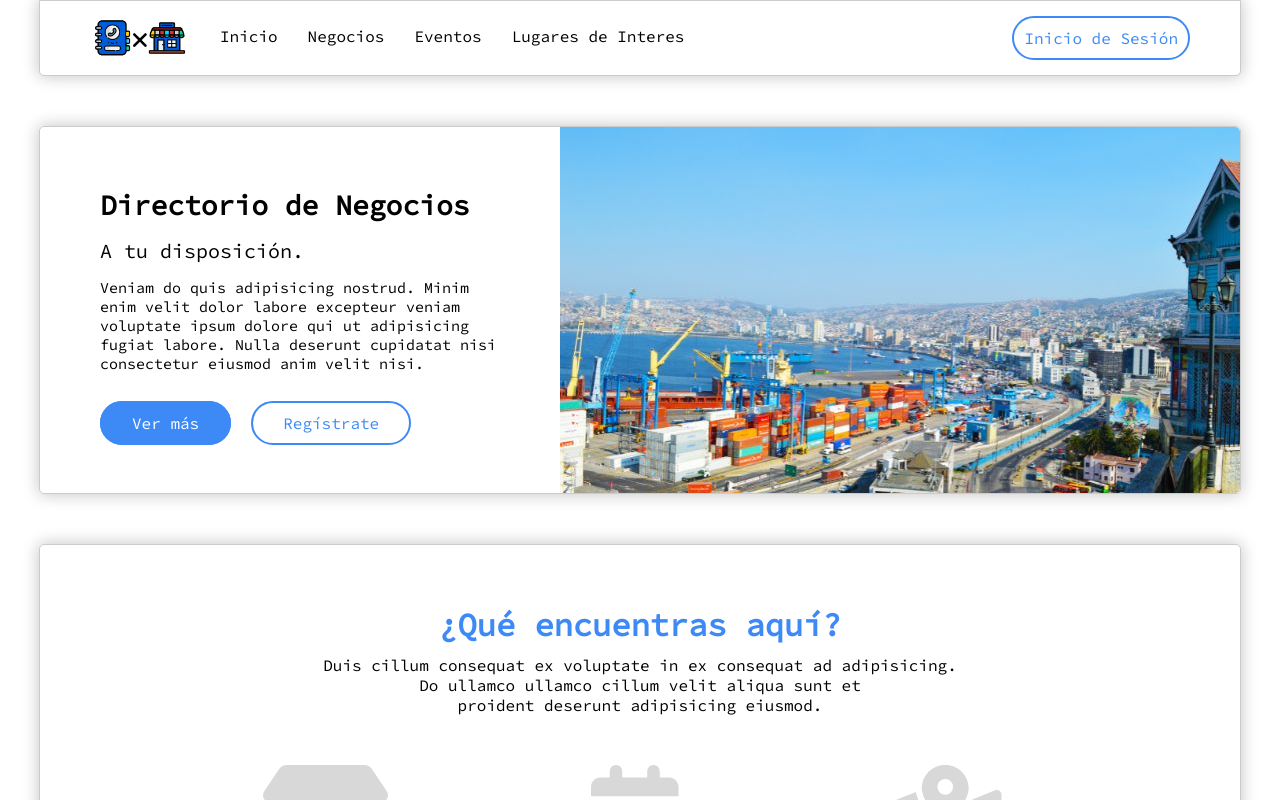
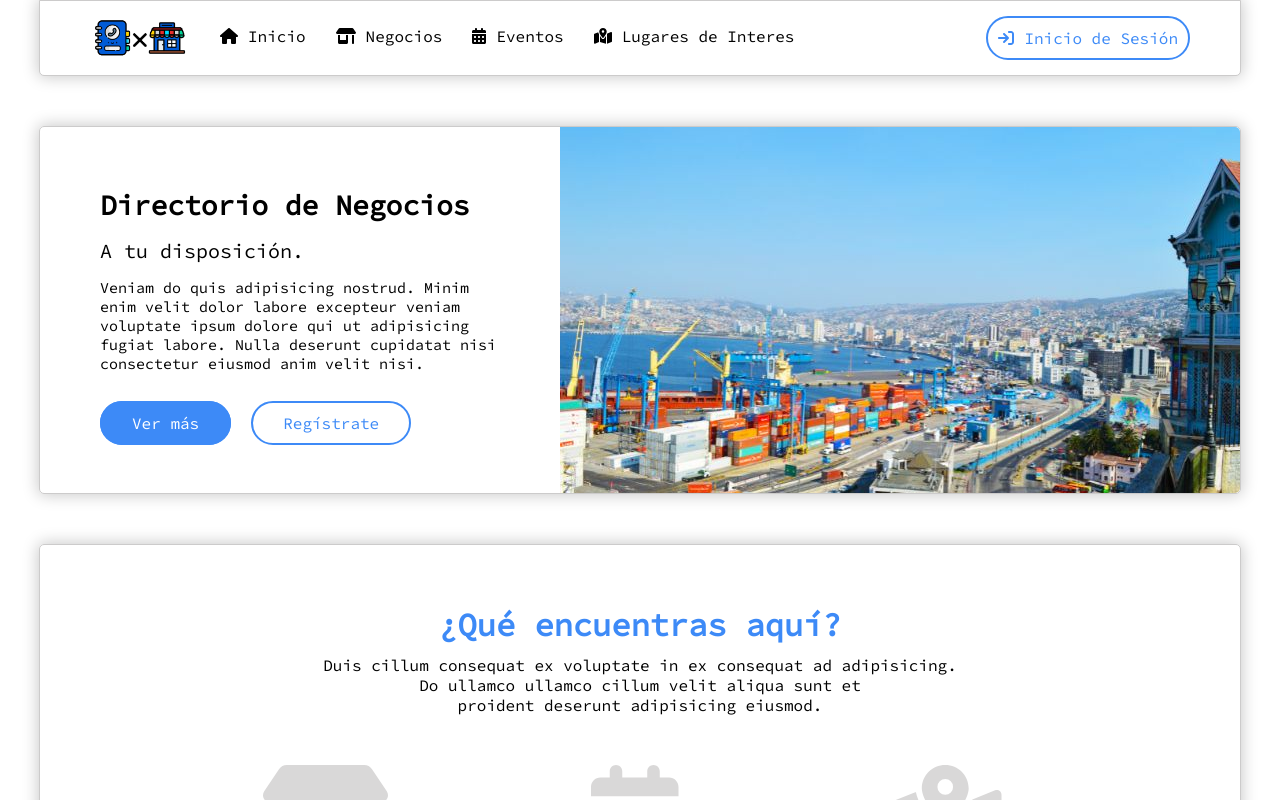
Before and after one commit to Bastian-Parra/proyecto-directorio, a React (Vite) app in the folder directorio-app/: page / in a window 1280 px wide. Shown: the top 800 px of the page. Built offline with nearby package versions, Linux system fonts and the light colour scheme.

Commit message:
Se agregaron iconos al navegador

```diff
--- a/directorio-app/src/components/Navegador.jsx
+++ b/directorio-app/src/components/Navegador.jsx
@@ -1,4 +1,6 @@
 import logo from '../assets/logo.png'
+import { FontAwesomeIcon } from '@fortawesome/react-fontawesome';
+import { faHome, faShop, faCalendarDays, faMapLocationDot, faArrowRightToBracket } from '@fortawesome/free-solid-svg-icons';
 import '../styles/navegador.css'
 
 export default function Navigator() {
@@ -18,11 +20,11 @@ function Nav() {
                     <a href="/"><img id="logo" src={logo}></img></a>
                 </div>
                 <ul>
-                    <li><a id="button-rest" href="/">Inicio</a></li>
-                    <li><a id="button-rest" href="/negocios">Negocios</a></li>
-                    <li><a id="button-rest" href="/eventos">Eventos</a></li>
-                    <li><a id="button-rest" href="/lugares">Lugares de Interes</a></li>
-                    <li><a id="button-inicio" href="/login">Inicio de Sesión</a></li>
+                    <li><a id="button-rest" href="/"><FontAwesomeIcon icon={faHome} id="iconos-nav"/>Inicio</a></li>
+                    <li><a id="button-rest" href="/negocios"><FontAwesomeIcon icon={faShop} id="iconos-nav"/>Negocios</a></li>
+                    <li><a id="button-rest" href="/eventos"><FontAwesomeIcon icon={faCalendarDays} id="iconos-nav"/>Eventos</a></li>
+                    <li><a id="button-rest" href="/lugares"><FontAwesomeIcon icon={faMapLocationDot} id="iconos-nav"/>Lugares de Interes</a></li>
+                    <li><a id="button-inicio" href="/login"><FontAwesomeIcon icon={faArrowRightToBracket} id="iconos-nav"/>Inicio de Sesión</a></li>
                 </ul>
             </div>
         </nav>
--- a/directorio-app/src/styles/footer.css
+++ b/directorio-app/src/styles/footer.css
@@ -4,5 +4,6 @@
     text-align: center;
     background-color: #ebeaea;
     bottom: 0;
+    margin-top: 50px;
 
 }
--- a/directorio-app/src/styles/navegador.css
+++ b/directorio-app/src/styles/navegador.css
@@ -83,3 +83,7 @@
     margin-left: 50px;
     margin-right: 20px;
   }
+
+  #iconos-nav {
+    margin-right: 10px;
+  }
```
